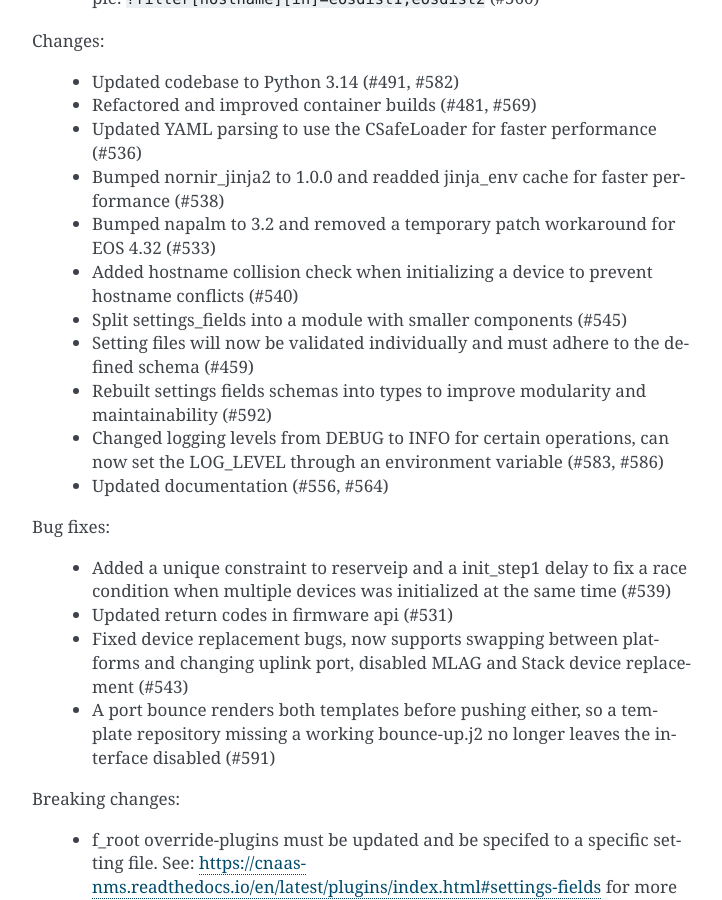
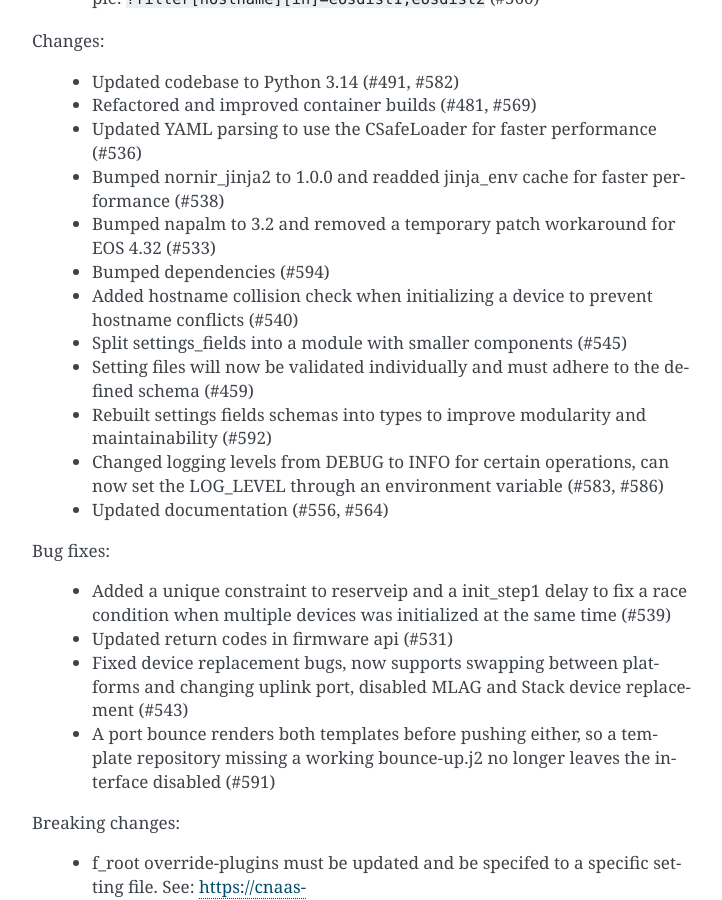
Before and after one commit to SUNET/cnaas-nms, a Sphinx documentation site: the page built from docs/changelog/index.rst, in a window 1280 px wide and 900 px high, scrolled down 682 px. Shown: the whole window, without its empty margins (388-1110 px from the left). Built offline with Sphinx 7.4.7, drawn with Linux system fonts in a browser that asks for light colours.

Commit message:
Update changelog

```diff
--- a/docs/changelog/index.rst
+++ b/docs/changelog/index.rst
@@ -25,6 +25,7 @@ Changes:
  - Updated YAML parsing to use the CSafeLoader for faster performance (#536)
  - Bumped nornir_jinja2 to 1.0.0 and readded jinja_env cache for faster performance (#538)
  - Bumped napalm to 3.2 and removed a temporary patch workaround for EOS 4.32 (#533)
+ - Bumped dependencies (#594)
  - Added hostname collision check when initializing a device to prevent hostname conflicts (#540)
  - Split settings_fields into a module with smaller components (#545)
  - Setting files will now be validated individually and must adhere to the defined schema (#459)
```
